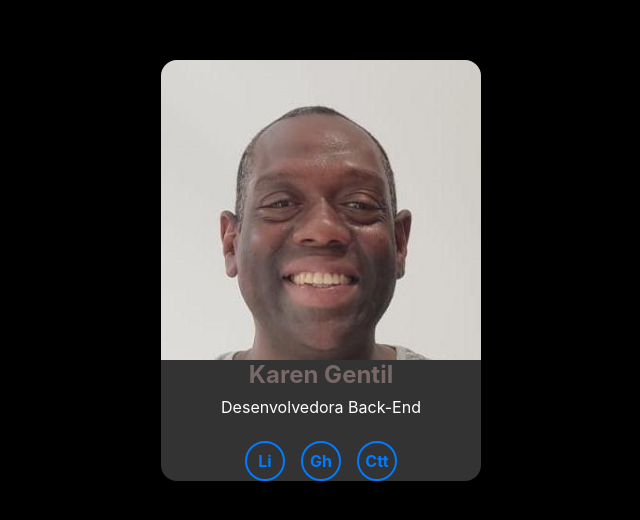
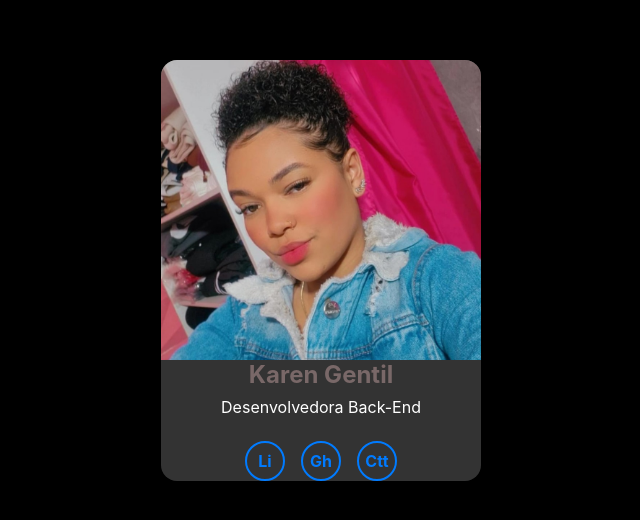
Before and after one commit to KarenGentil/perfil_, a plain HTML site: page index.html in a window 1280 px wide. Shown: the part 130-650 px from the top of the page, without its empty margins (319-959 px from the left). Drawn offline with Linux system fonts and the light colour scheme.

Commit message:
Add files via upload

```diff
--- a/index.html
+++ b/index.html
@@ -18,7 +18,7 @@
     <main>
         <article class="card">
             <div class="card_image-container">
-                <img src="assets/jailson.jpg  " alt="foto da karen Gentil" class="card_image">
+                <img src="assets/KAH.jpg      " alt="foto da karen Gentil" class="card_image">
             </div>
             <div class="card_info">
                 <h2 class="card_name">Karen Gentil</h2>
```
